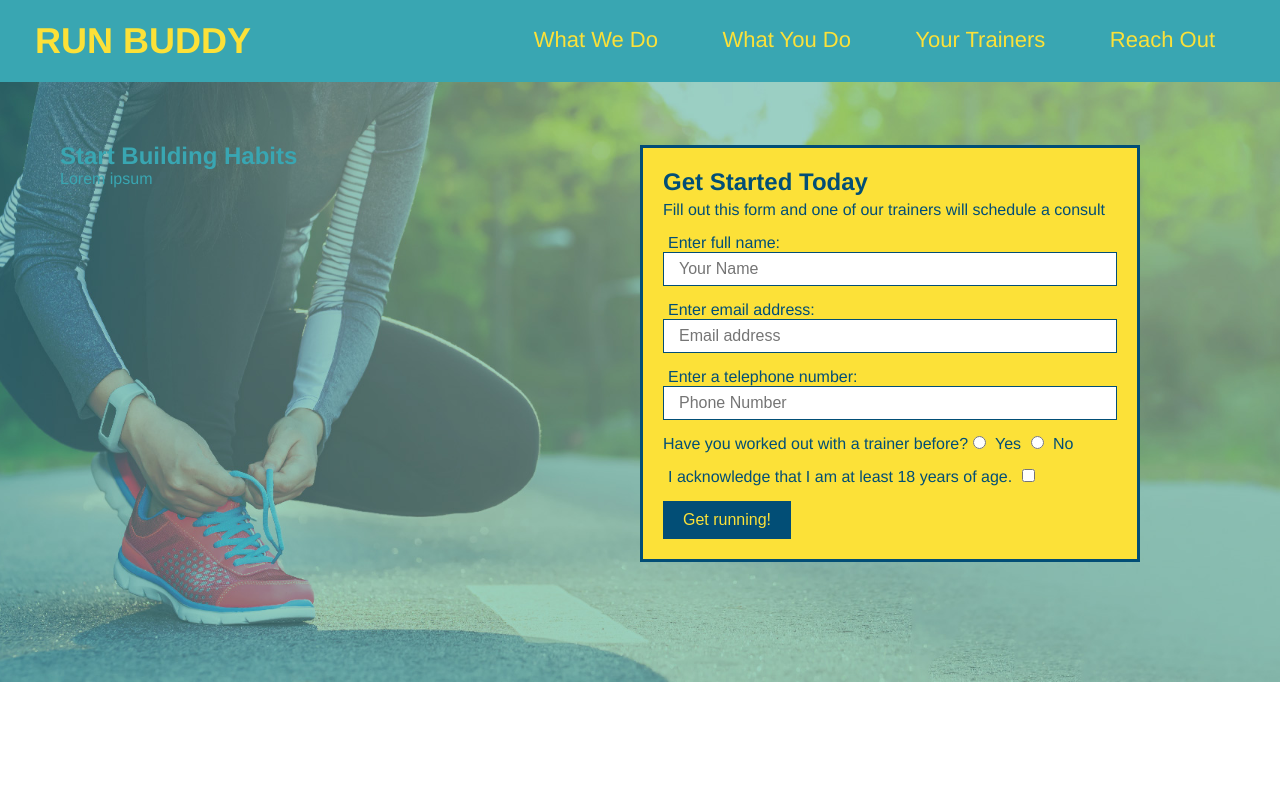
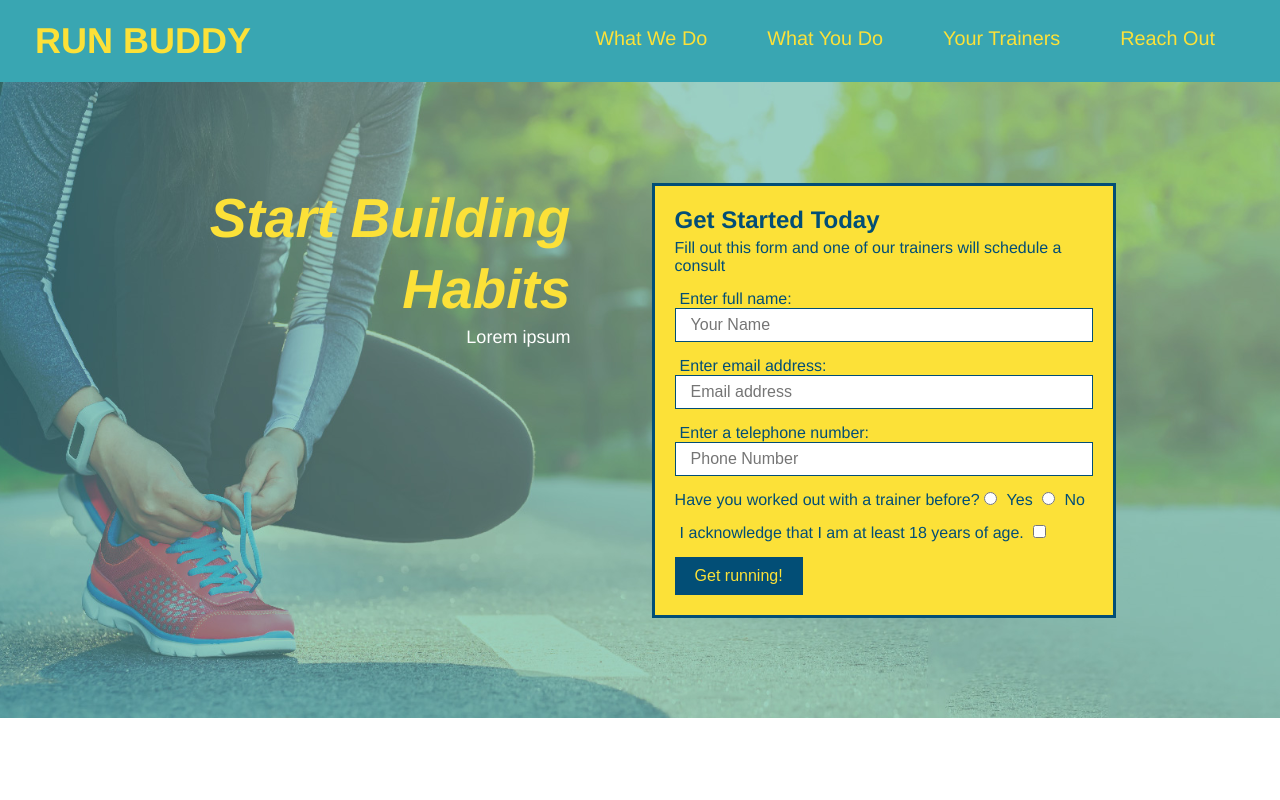
Before and after one commit to abbycav7/run-buddy, a plain HTML site: page index.html in a window 1280 px wide. Shown: the top 800 px of the page. Drawn offline with Linux system fonts and the light colour scheme.

Commit message:
add flexbox to the hero

```diff
--- a/assets/css/style.css
+++ b/assets/css/style.css
@@ -36,14 +36,18 @@ header nav {
   margin: 7px 0;
 }
 
-header nav ul li {
-  display: inline;
+header nav ul {
+  display: flex;
+  flex-wrap: wrap;
+  justify-content: space-between;
+  align-items: center;
+  list-style: none;
 }
 
 header nav ul li a {
   margin: 0 30px;
   font-weight: lighter;
-  font-size: 22px;
+  font-size: 1.55vw;
 }
 
 /* HEADER / NAVBAR STYLES END */
@@ -55,17 +59,18 @@ footer {
   background: #fce138;
   padding: 40px 35px;
   width: 100%;
+  display:flex;
+  justify-content: space-between;
+  flex-wrap: wrap;
 }
 
 footer h2 {
-  display: inline;
   color: #024e76;
   font-size: 30px;
   margin: 0;
 }
 
 footer div {
-  float: right;
   line-height: 1.5;
   text-align: right;
 }
@@ -85,19 +90,19 @@ section {
   background-image: url('../images/hero-bg.jpg');
   background-size: cover;
   background-position: center;
-  position: relative;
-  height: 600px;
+  display: flex;
+  justify-content: center;
+  flex-wrap: wrap;
 }
 
 .hero-form {
   border: 3px solid #024e76;
   background-color: #fce138;
   padding: 20px;
-  width: 500px;
   color: #024e76;
-  position: absolute;
-  bottom: 120px;
   right: 140px;
+  width: 40%;
+  margin: 3.5%;
 }
 
 .hero-form h3 {
@@ -289,3 +294,18 @@ height: 400px;
 .text-right {
   text-align: right;
 }
+
+.hero-cta {
+  width: 35%;
+  text-align: right;
+  margin: 3.5%;
+  color: #fff;
+  font-size: 18px;
+  line-height: 1.3;
+}
+
+.hero-cta h2 {
+  font-style: italic;
+  font-size: 55px;
+  color: #fce138;
+}
```
